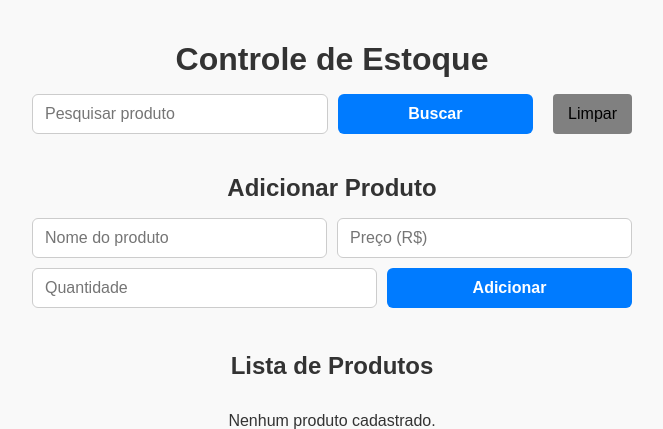
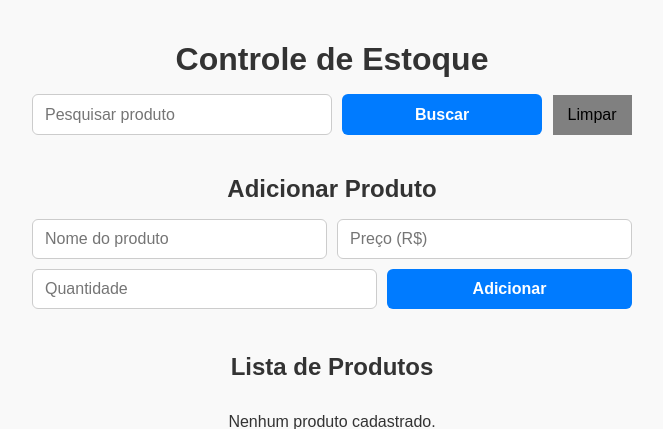
Before and after one commit to Matheus-Jaco/Controle-de-Estoque, a Flask app: page / in a window 1280 px wide. Shown: the top 429 px of the page, without its empty margins (308-971 px from the left). Run offline with Flask 3, Linux system fonts and the light colour scheme; data that the repository does not hold is empty.

Commit message:
Update style.css

```diff
--- a/static/style.css
+++ b/static/style.css
@@ -81,10 +81,11 @@ input:focus {
     color: black;
     text-decoration: none;
     border: none;
-    border-radius: 4px;
+    border-radius: var(--border-radius--);
     margin-left: 10px;
     font-size: 1rem;
     cursor: pointer;
+    margin: 0.5px;
 }
 
 .botao-limpar:hover {
```
